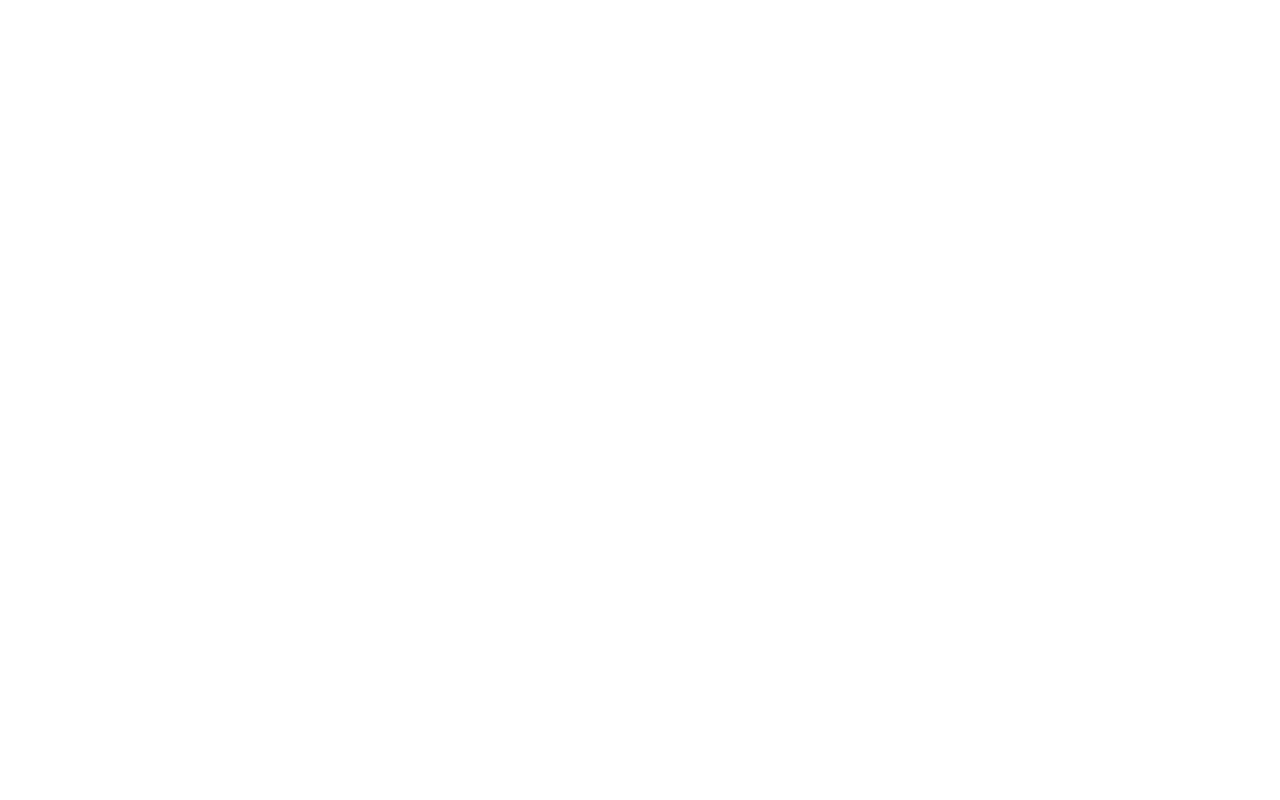
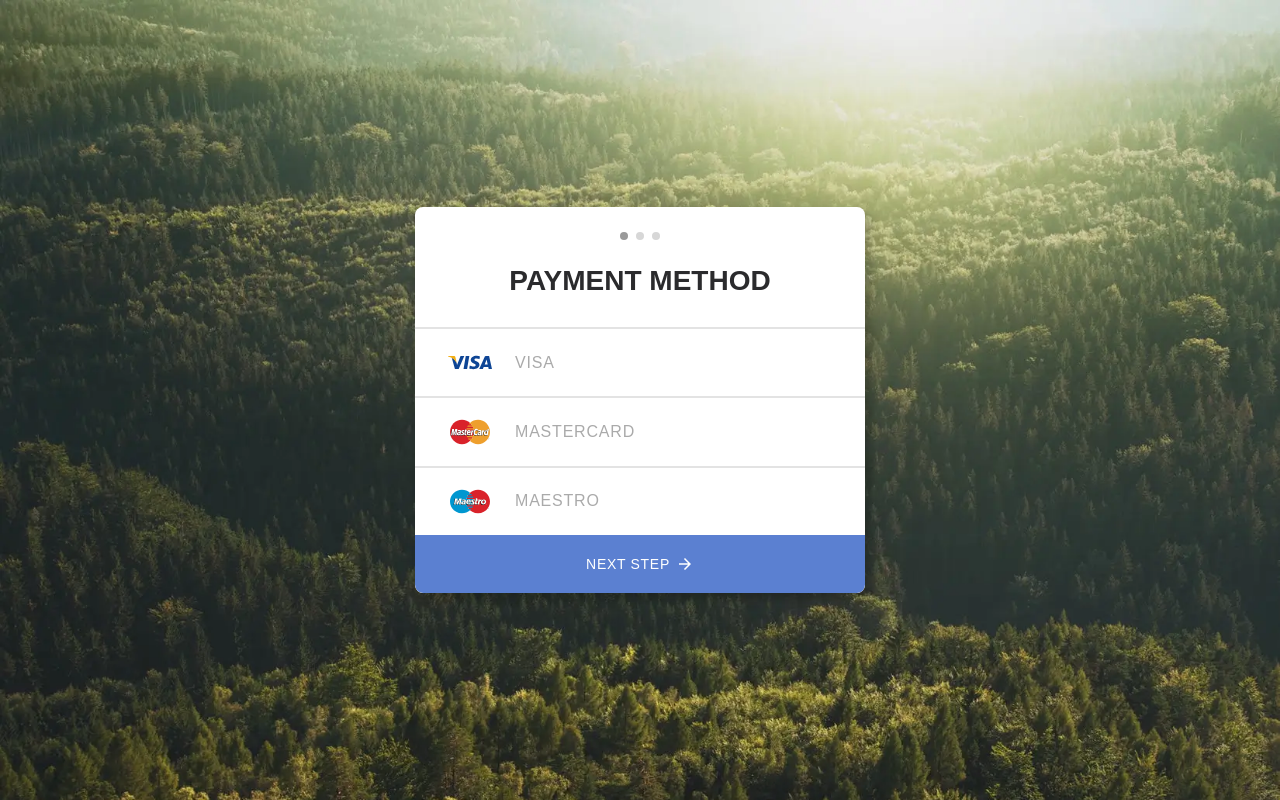
Before and after one commit to vdmkhrp-frontloops-markup/task-02, a website built with Vite: page index.html in a window 1280 px wide. Built offline with nearby package versions, Linux system fonts and the light colour scheme; a web font is replaced by a local one.

Commit message:
created payment block and and styled it

```diff
--- a/index.html
+++ b/index.html
@@ -1,12 +1,61 @@
 <!DOCTYPE html>
 <html lang="en">
-<head>
-  <meta charset="UTF-8">
-  <meta name="viewport" content="width=device-width, initial-scale=1.0">
-  <link rel="stylesheet" href="./src/style.scss">
-  <title># challenge</title>
-</head>
-<body>
-
-</body>
+  <head>
+    <meta charset="UTF-8" />
+    <meta name="viewport" content="width=device-width, initial-scale=1.0" />
+    <link rel="preconnect" href="https://fonts.googleapis.com" />
+    <link rel="preconnect" href="https://fonts.gstatic.com" crossorigin />
+    <link
+      href="https://fonts.googleapis.com/css2?family=Hedvig+Letters+Sans&display=swap"
+      rel="stylesheet"
+    />
+    <link rel="stylesheet" href="./src/style.scss" />
+    <title>#2</title>
+  </head>
+  <body>
+    <div class="payment-block">
+      <div class="payment-block__dots">
+        <div class="payment-block__dots-item"></div>
+        <div class="payment-block__dots-item"></div>
+        <div class="payment-block__dots-item"></div>
+      </div>
+      <h1 class="payment-block__title">payment method</h1>
+      <label class="radio">
+        <input type="radio" class="radio__input" name="card" />
+        <span class="radio__wrap">
+          <img class="radio__card-image" src="./src/img/visa.svg" alt="visa" />
+          <span class="radio__text">visa</span>
+          <img class="radio__fake" src="./src/img/check.svg" alt="check" />
+        </span>
+      </label>
+      <label class="radio">
+        <input type="radio" class="radio__input" name="card" />
+        <span class="radio__wrap">
+          <img
+            class="radio__card-image"
+            src="./src/img/mastercard.svg"
+            alt="mastercard"
+          />
+          <span class="radio__text">mastercard</span>
+          <img class="radio__fake" src="./src/img/check.svg" alt="check" />
+        </span>
+      </label>
+      <label class="radio">
+        <input type="radio" class="radio__input" name="card" />
+        <span class="radio__wrap">
+          <img
+            class="radio__card-image"
+            src="./src/img/maestro.svg"
+            alt="maestro"
+          />
+          <span class="radio__text">maestro</span>
+          <img class="radio__fake" src="./src/img/check.svg" alt="check" />
+        </span>
+      </label>
+      <button type="button" class="payment-block__button">
+        next step
+        <img src="./src/img/arrow.svg" alt="arrow" />
+      </button>
+    </div>
+  </body>
 </html>
--- a/src/style.scss
+++ b/src/style.scss
@@ -5,4 +5,172 @@
 body {
   margin: 0;
   min-height: 100vh;
+  display: grid;
+  place-items: center;
+  font-family: "Hedvig Letters Sans", sans-serif;
+  background-image: url("./img/background.webp");
+  background-repeat: no-repeat;
+  background-size: cover;
+  padding: clamp(5px, 2vw, 20px);
 }
+
+h1,
+h2,
+h3,
+p {
+  margin: 0;
+}
+
+%visually-hidden {
+  position: absolute;
+  width: 1px;
+  height: 1px;
+  margin: -1px;
+  border: 0;
+  padding: 0;
+  white-space: nowrap;
+  clip-path: inset(100%);
+  clip: rect(0 0 0 0);
+  overflow: hidden;
+}
+
+.payment-block {
+  width: 100%;
+  max-width: 450px;
+  background-color: #fff;
+  border-radius: 3px;
+  padding-top: 25px;
+  border-radius: 8px;
+  user-select: none;
+  box-shadow: 6px 6px 10px 0px rgba(0, 0, 0, 0.2);
+  overflow: hidden;
+
+  &__dots {
+    display: flex;
+    justify-content: center;
+    align-items: center;
+    column-gap: 8px;
+    margin-bottom: 25px;
+  }
+
+  &__dots-item {
+    width: 8px;
+    aspect-ratio: 1;
+    border-radius: 50%;
+    background-color: #9a9a9a;
+
+    &:not(:first-child) {
+      background-color: #d7d7d7;
+    }
+  }
+
+  &__title {
+    font-size: 28px;
+    margin-bottom: 30px;
+    text-align: center;
+    text-transform: uppercase;
+    color: #2b2b2d;
+  }
+
+  &__button {
+    width: 100%;
+    display: flex;
+    justify-content: center;
+    align-items: center;
+    column-gap: 6px;
+    background-color: #5b80d1;
+    color: #fff;
+    font-size: 14px;
+    letter-spacing: 0.05em;
+    padding-top: 20px;
+    padding-bottom: 20px;
+    text-transform: uppercase;
+    cursor: pointer;
+    border: none;
+    border-bottom-left-radius: inherit;
+    border-bottom-right-radius: inherit;
+    transition-property: background-color, transform;
+    transition-duration: 200ms, 100ms;
+    transition-timing-function: ease, ease-out;
+
+    @media (hover: hover) {
+      &:hover {
+        background-color: #628ceb;
+      }
+    }
+    &:active {
+      transform: translateY(2px);
+    }
+
+    img {
+      display: block;
+      width: 18px;
+      aspect-ratio: 1;
+    }
+  }
+}
+
+.radio {
+  $root: &;
+
+  &__input {
+    @extend %visually-hidden;
+
+    &:checked {
+      ~ #{$root} {
+        &__wrap {
+          #{$root} {
+            &__fake {
+              opacity: 1;
+            }
+
+            &__text {
+              color: #000;
+            }
+          }
+        }
+      }
+    }
+
+    &:not(:checked) {
+      ~ #{$root} {
+        &__wrap {
+          @media (hover: hover) {
+            &:hover {
+              background-color: #eee;
+            }
+          }
+        }
+      }
+    }
+  }
+
+  &__wrap {
+    display: flex;
+    align-items: center;
+    column-gap: 20px;
+    padding: 18px clamp(10px, 3vw, 30px);
+    border-top: 2px solid #e3e3e3;
+    cursor: pointer;
+    transition: background-color 200ms ease;
+  }
+
+  &__card-image {
+    display: block;
+    width: 50px;
+  }
+
+  &__text {
+    text-transform: uppercase;
+    color: #aaaaaa;
+    margin-right: auto;
+    letter-spacing: 0.05em;
+  }
+
+  &__fake {
+    display: block;
+    width: 25px;
+    opacity: 0;
+    aspect-ratio: 1;
+  }
+}
```
Also changed, not shown: README.md, src/img/arrow.svg (added), src/img/background.webp (added), src/img/check.svg (added), src/img/maestro.svg (added), src/img/mastercard.svg (added), src/img/preview.png (added), src/img/visa.svg (added).
